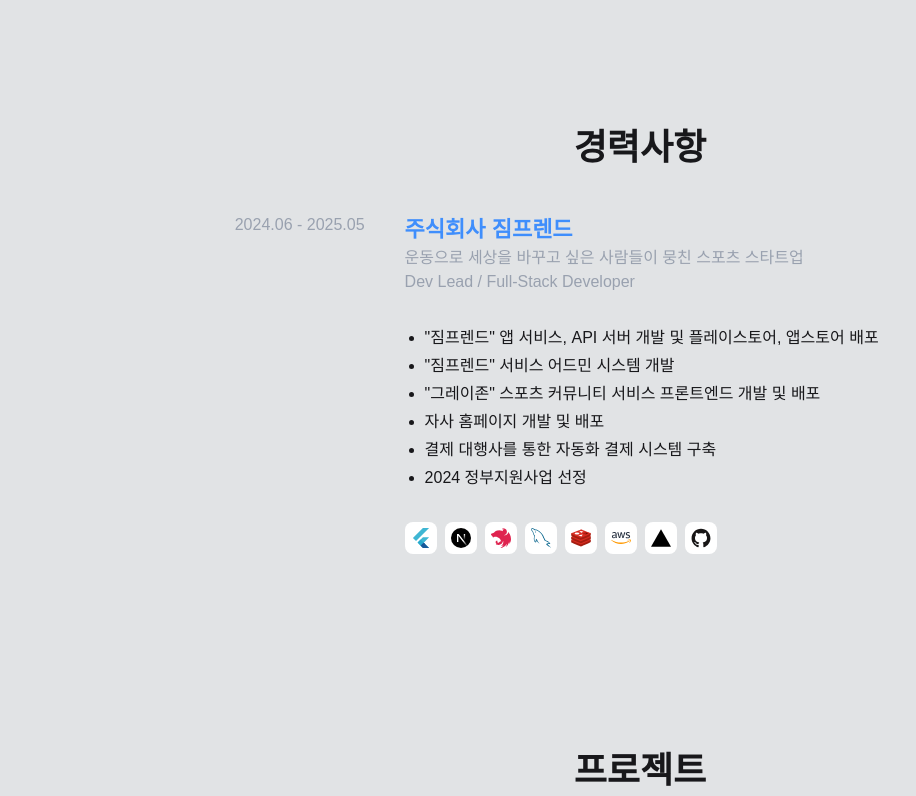
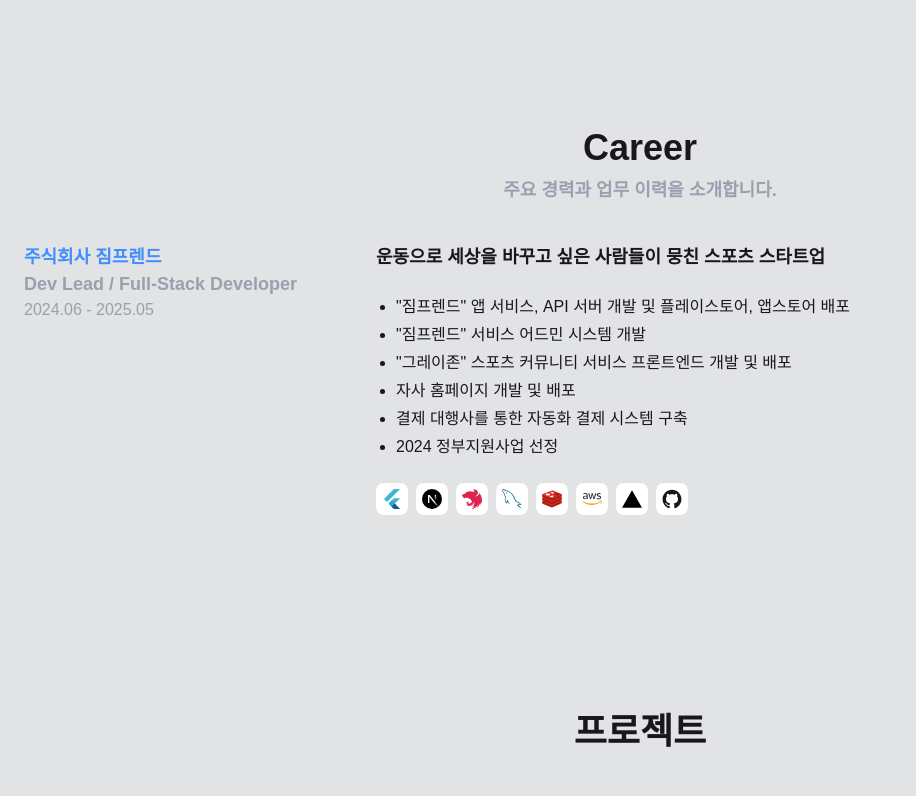
Before and after one commit to ggalmury/portfolio, a Next.js app: page / in a window 1280 px wide. Shown: the part 1800-2596 px from the top of the page, without its empty margins (0-916 px from the left). Built offline with nearby package versions, Linux system fonts and the light colour scheme.

Commit message:
feat: 커리어  섹션 리디자인

```diff
--- a/src/components/organisms/CareerInfoUnit.tsx
+++ b/src/components/organisms/CareerInfoUnit.tsx
@@ -1,7 +1,6 @@
 import { Career } from "@/types/career";
 
-import Heading1 from "@/components/atoms/typography/Heading1";
-import Body1 from "@/components/atoms/typography/Body1";
+import Headline1 from "@/components/atoms/typography/Headline1";
 import BulletListCard from "@/components/molecules/BulletListCard";
 import TechSkillCard from "@/components/molecules/TechSkillCard";
 import TimelineUnit from "@/components/organisms/TimelineUnit";
@@ -12,15 +11,9 @@
 
 const CareerInfoUnit = ({ career }: CareerInfoUnitProps) => {
   return (
-    <TimelineUnit startedAt={career.joinedAt} endedAt={career.resignedAt}>
-      <div className="flex flex-col items-start gap-8">
-        <div className="flex flex-col">
-          <Heading1 text={career.company} styles={{ color: "text-primary-600" }} />
-
-          <Body1 text={career.description} styles={{ color: "text-gray-400" }} />
-
-          <Body1 text={career.role} styles={{ color: "text-gray-400" }} />
-        </div>
+    <TimelineUnit subject={career.company} description={career.role} startedAt={career.joinedAt} endedAt={career.resignedAt}>
+      <div className="flex flex-col items-start gap-6">
+        <Headline1 text={career.description} />
 
         <BulletListCard items={career.tasks} />
 
--- a/src/components/organisms/TimelineUnit.tsx
+++ b/src/components/organisms/TimelineUnit.tsx
@@ -2,18 +2,25 @@
 
 import { ReactNode } from "react";
 
+import Headline1 from "@/components/atoms/typography/Headline1";
 import Body1 from "@/components/atoms/typography/Body1";
 
 interface TimelineUnitProps {
+  subject: string;
+  description: string;
   startedAt: string;
   endedAt: string;
   children: ReactNode;
 }
 
-const TimelineUnit = ({ startedAt, endedAt, children }: TimelineUnitProps) => {
+const TimelineUnit = ({ subject, description, startedAt, endedAt, children }: TimelineUnitProps) => {
   return (
-    <div className={clsx("flex flex-col gap-2", "md:flex-row md:gap-10")}>
-      <div className={clsx("flex flex-2", "md:justify-end")}>
+    <div className={clsx("flex flex-col gap-4", "md:flex-row md:gap-0")}>
+      <div className="flex flex-col flex-2 justify-start">
+        <Headline1 text={subject} styles={{ color: "text-primary-600" }} />
+
+        <Headline1 text={description} styles={{ color: "text-gray-400" }} />
+
         <Body1 text={`${startedAt} - ${endedAt}`} styles={{ color: "text-gray-400" }} />
       </div>
 
--- a/src/components/sections/CareerSection.tsx
+++ b/src/components/sections/CareerSection.tsx
@@ -7,7 +7,7 @@
 const CareerSection = () => {
   return (
     <SlideUpSection>
-      <Content title="경력사항">
+      <Content title="Career" subTitle="주요 경력과 업무 이력을 소개합니다.">
         <div className="flex flex-col w-full gap-y-16">
           {CAREERS.map((career) => (
             <CareerInfoUnit key={career.company} career={career} />
--- a/src/components/sections/TechSkillSection.tsx
+++ b/src/components/sections/TechSkillSection.tsx
@@ -7,7 +7,7 @@
 const TechSkillSection = () => {
   return (
     <SlideUpSection>
-      <Content title="Skills" subTitle="현재 보유하고 있는 기술 스택과 도구들입니다.">
+      <Content title="Skill" subTitle="현재 보유하고 있는 기술 스택과 도구들입니다.">
         <div className={clsx("flex flex-col gap-8", "md:flex-row md:justify-between md:gap-4")}>
           <CategorizedTechSkillUnit category="language" />
 
```
